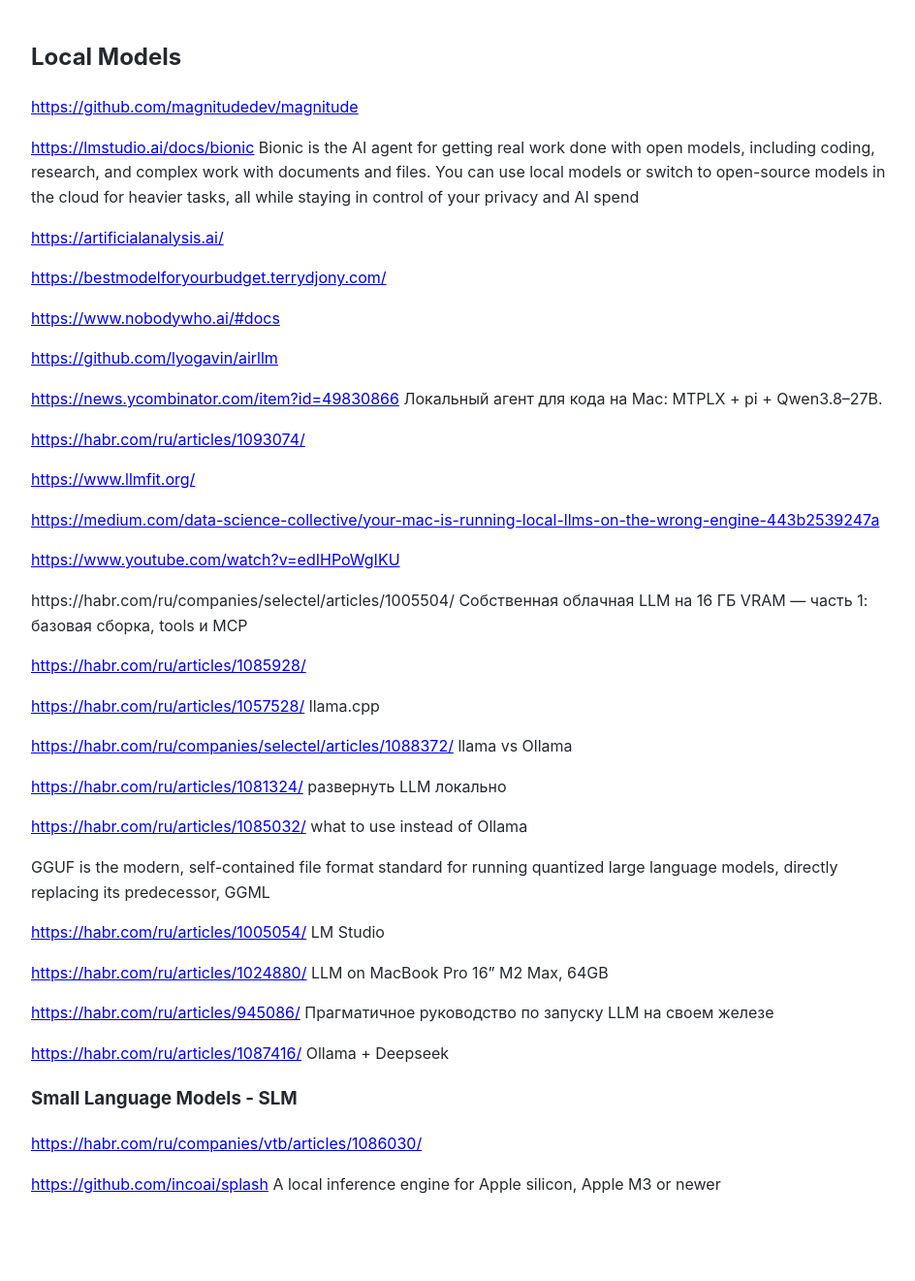
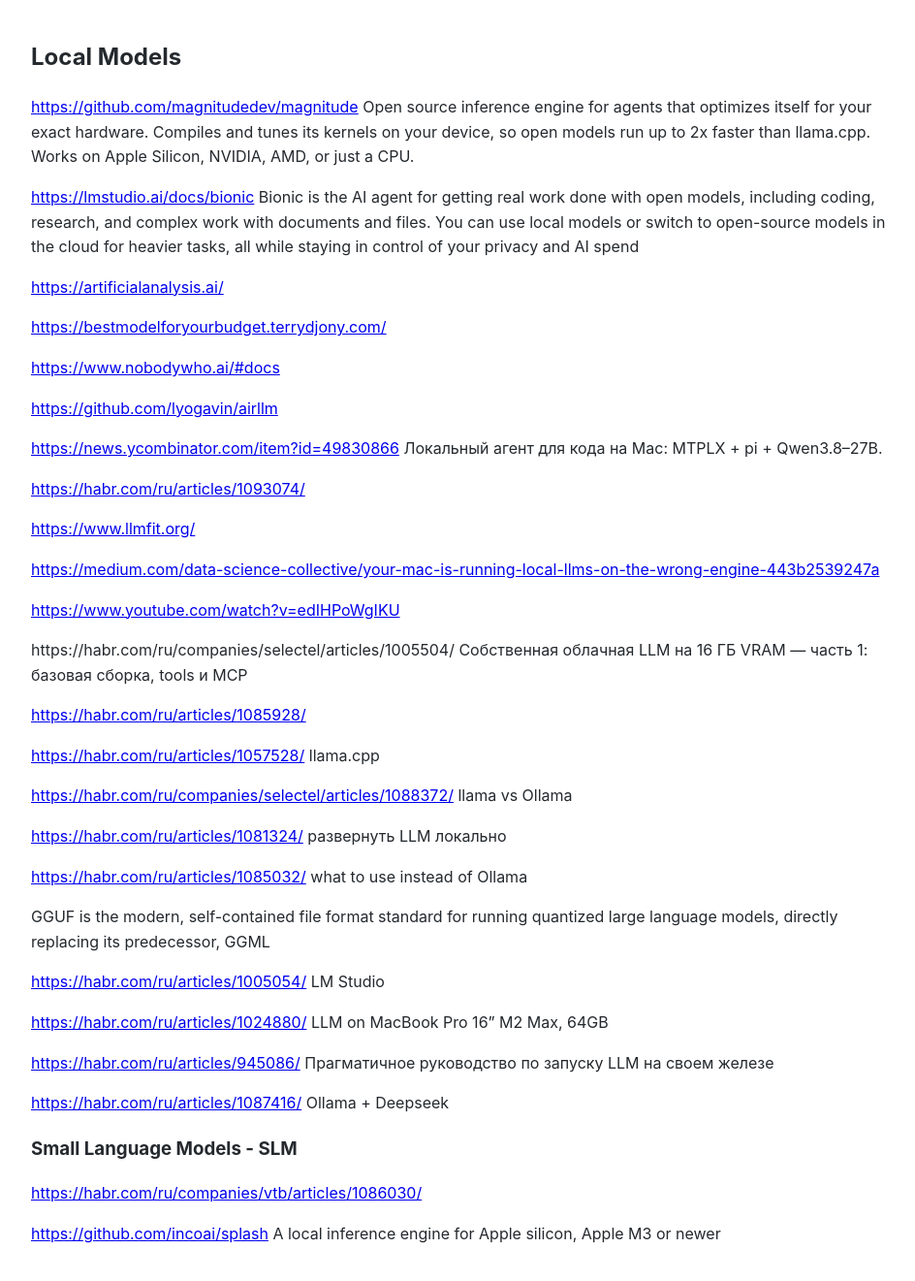
Before and after one commit to Michael-Lubinsky/michael-lubinsky.github.com, a Jekyll site: the page built from ml/local_llm.md, in a window 1280 px wide. Shown: the whole page at 97% size, without its empty margins (158-1102 px from the left). Built offline with Jekyll 4.4.1, drawn with Linux system fonts in a browser that asks for light colours; our own code applies the rules of GitHub Pages for plain Markdown files; before the commit the page ends 1270 px from its top, so only the background shows below that.

Commit message:
Enhance Magnitude engine description in local_llm.md
Updated the description of the Magnitude inference engine to highlight its optimization for hardware and performance improvements.

```diff
--- a/ml/local_llm.md
+++ b/ml/local_llm.md
@@ -1,6 +1,6 @@
 ## Local Models
 
-<https://github.com/magnitudedev/magnitude>
+<https://github.com/magnitudedev/magnitude> Open source inference engine for agents that optimizes itself for your exact hardware. Compiles and tunes its kernels on your device, so open models run up to 2x faster than llama.cpp. Works on Apple Silicon, NVIDIA, AMD, or just a CPU.
 
 <https://lmstudio.ai/docs/bionic> Bionic is the AI agent for getting real work done with open models, including coding, research, and complex work with documents and files. You can use local models or switch to open-source models in the cloud for heavier tasks, all while staying in control of your privacy and AI spend
 
```
